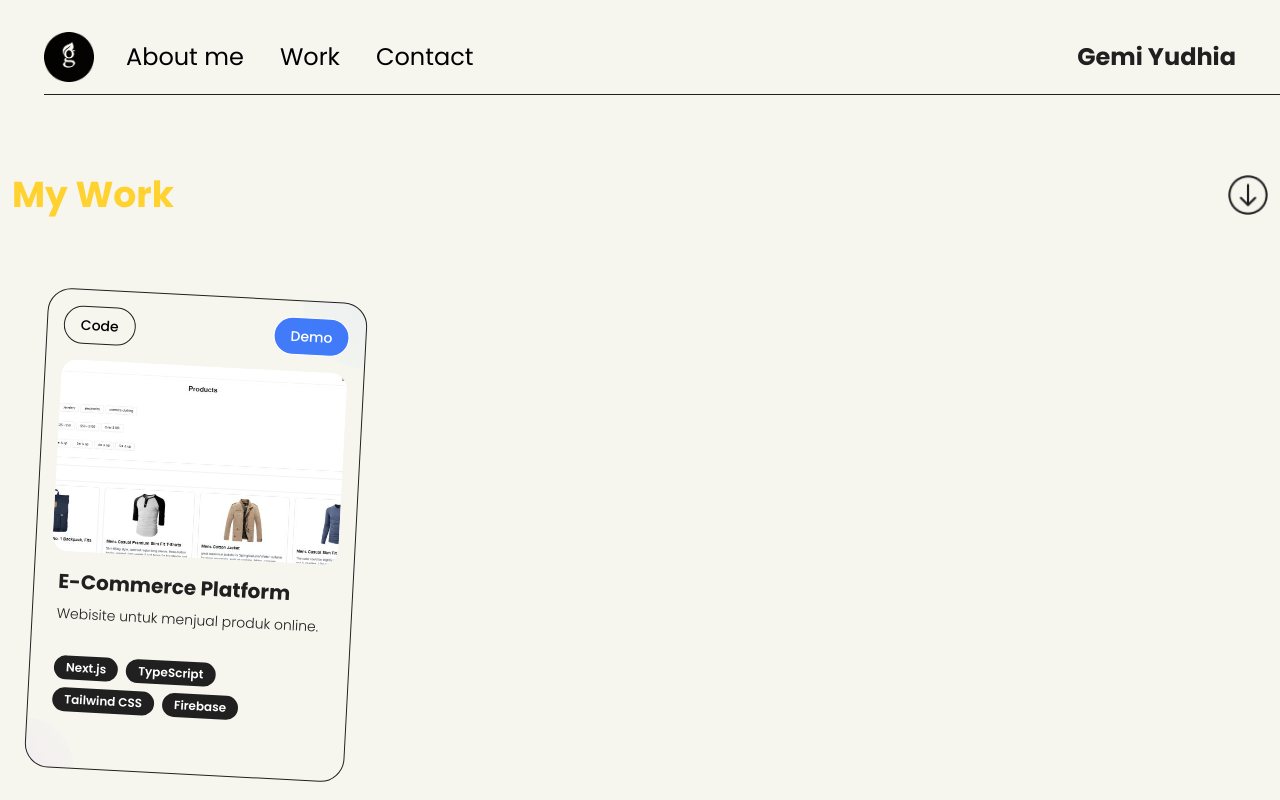
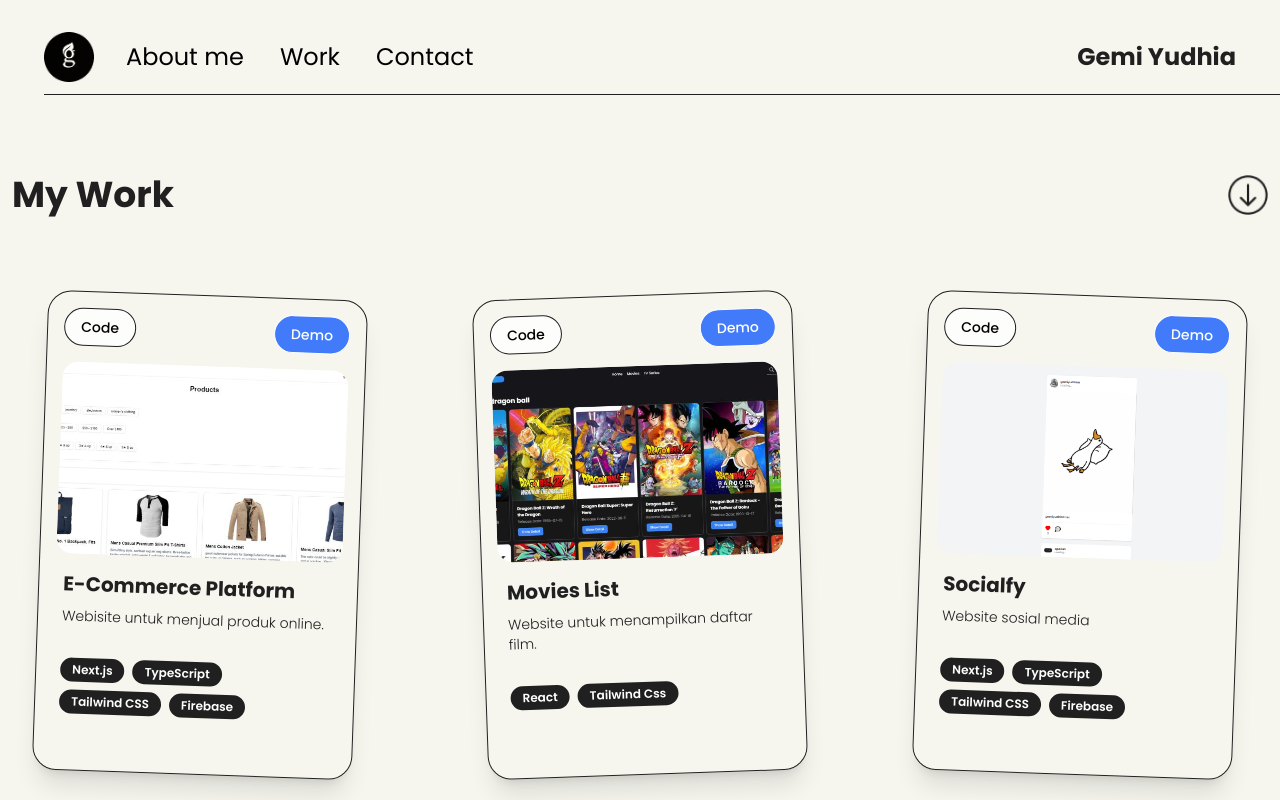
Before and after one commit to gemiyudhia/gemiyudhiaa, a Next.js app: page /work in a window 1280 px wide. Shown: the top 800 px of the page. Built offline with nearby package versions, Linux system fonts and the light colour scheme.

Commit message:
tablet breakpoint: responsive ui for tablet

```diff
--- a/src/components/WorkCard.tsx
+++ b/src/components/WorkCard.tsx
@@ -7,7 +7,7 @@ const WorkCard = () => {
   return (
     <div className="mt-20">
       <div className="flex justify-between items-center">
-        <h1 className="font-bold text-4xl text-[#212021] md:text-amber-300">My Work</h1>
+        <h1 className="font-bold text-4xl text-[#212021]">My Work</h1>
         <Image
           src="/images/seemore.png"
           alt="work image"
@@ -17,20 +17,22 @@ const WorkCard = () => {
         />
       </div>
 
-      <div className="my-20 flex flex-col gap-36">
+      {/* Unified responsive layout */}
+      <div className="my-20">
+        <div className="flex flex-col gap-36 md:grid md:grid-cols-1 lg:grid-cols-2 xl:grid-cols-3 md:gap-16 md:place-items-center">
           {projectsData.map((project, index) => (
             <div
               key={index}
-            className={`group relative border border-[#212021] w-[320px] h-[480px] rounded-3xl mx-6 overflow-hidden transition-all duration${
+              className={`group relative border border-[#212021] w-[320px] h-[480px] rounded-3xl overflow-hidden  ${
                 index % 2 === 0
-                ? "self-start rotate-3 hover:rotate-1"
-                : "self-end -rotate-3 hover:-rotate-1"
-            }`}
+                  ? "self-start rotate-3  md:rotate-2"
+                  : "self-end -rotate-3  md:-rotate-2"
+              } mx-6 md:mx-0 shadow-xl`}
             >
               {/* Action buttons - positioned at top */}
               <div className="relative z-10 p-4 flex justify-between items-center">
                 <Link href={project.github} target="_blank">
-                <button className="px-4 py-2 text-sm font-medium rounded-full border border-[#212021]  ">
+                  <button className="px-4 py-2 text-sm font-medium rounded-full border border-[#212021] md:bg-white/80 ">
                     Code
                   </button>
                 </Link>
@@ -42,7 +44,7 @@ const WorkCard = () => {
               </div>
 
               {/* Project image */}
-            <div className="relative h-48 mx-4 mb-4 rounded-2xl overflow-hidden group-hover:scale-105 transition-transform duration-500">
+              <div className="relative h-48 mx-4 mb-4 rounded-2xl overflow-hidden ">
                 <Image
                   src={project.image || "/placeholder.svg"}
                   alt="work image"
@@ -51,7 +53,6 @@ const WorkCard = () => {
                   priority
                   className="w-full h-full object-cover"
                 />
-              <div className="absolute inset-0 bg-gradient-to-t from-black/40 to-transparent opacity-0 group-hover:opacity-100 transition-opacity duration-300" />
               </div>
 
               {/* Content section */}
@@ -77,12 +78,9 @@ const WorkCard = () => {
                   ))}
                 </div>
               </div>
-
-            {/* Decorative elements */}
-            <div className="absolute top-0 right-0 w-32 h-32 bg-gradient-to-bl from-blue-500/10 to-transparent rounded-full -translate-y-16 translate-x-16 group-hover:scale-150 transition-transform duration-700" />
-            <div className="absolute bottom-0 left-0 w-24 h-24 bg-gradient-to-tr from-purple-500/10 to-transparent rounded-full translate-y-12 -translate-x-12 group-hover:scale-150 transition-transform duration-700" />
             </div>
           ))}
+        </div>
       </div>
     </div>
   );
```
Lines whose indentation alone changed are shown as unchanged.
